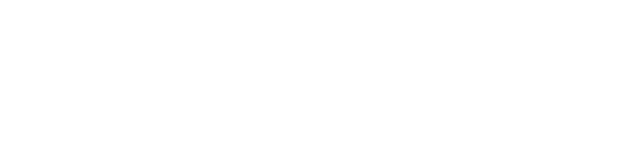
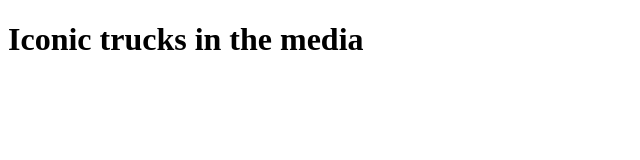
Before and after one commit to yonagami/cfsd-video-compilation-page, a plain HTML site: page index.html in a window 1280 px wide. Shown: the whole page, without its empty margins (0-640 px from the left). Drawn offline with Linux system fonts and the light colour scheme.

Commit message:
Added main title

```diff
--- a/index.html
+++ b/index.html
@@ -7,6 +7,7 @@
 </head>
 <body>
   <main>
+    <h1>Iconic trucks in the media</h1>
   </main>
 </body>
 </html>
```
